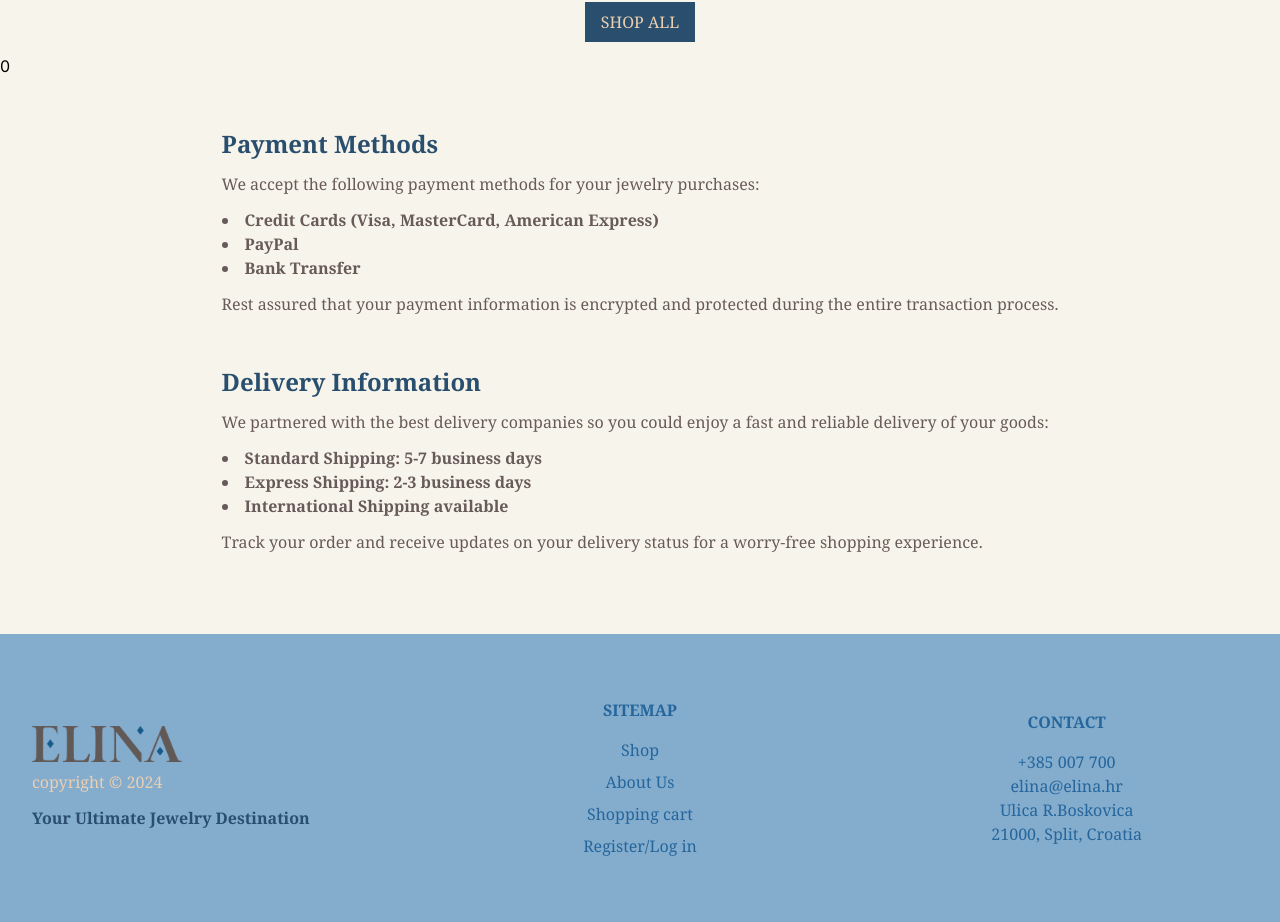
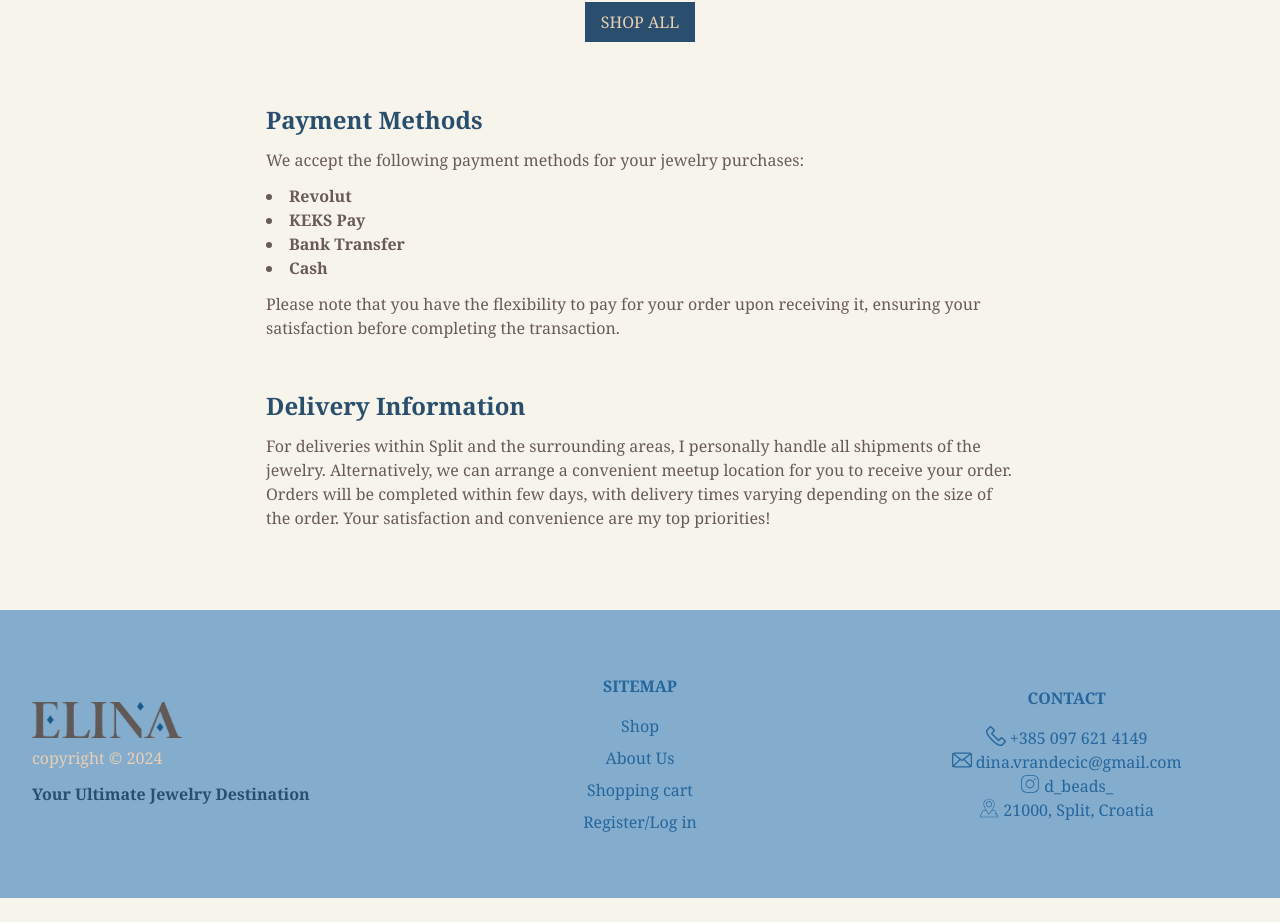
Before and after one commit to DinaVrandecic/d_beads, a Next.js app: page /cart in a window 1280 px wide. Shown: the part 632-1554 px from the top of the page. After the commit the page ends 1530 px from the top, so only its background shows below. Built offline with nearby package versions, Linux system fonts and the light colour scheme.

Commit message:
change text, add icons in footer

```diff
--- a/app/_components/HeroSection.tsx
+++ b/app/_components/HeroSection.tsx
@@ -6,11 +6,15 @@ export default function HeroSection() {
   return (
     <section className="container flex flex-col lg:flex-row justify-between items-center gap-10 w-screen relative mb-[100px] lg:mb-[200px] lg:px-10">
       <div className="flex-1 w-full  flex flex-col gap-[5px] order-2 md:m-[50px] px-[20px] mt-[20px] lg:px-[0px] lg:order-1">
-        <h1 className="font-serif text-6xl font-extrabold text-blue1 ">
+        <h1 className="font-serif text-5xl md:text-6xl font-extrabold text-blue1 ">
           Your Ultimate Jewelry Destination
         </h1>
         <p className="font-serif text-xl whitespace-break-spaces text-brown1 mt-7">
-        Discover the essence of timeless elegance shimmering through every piece at Elina. From delicate necklaces to intricate bracelets, we invite you to join us on an exciting and sparkling journey. At Elina, we offer sophistication and affordability, ensuring that every piece reflects your unique style.
+          Welcome to dBeads, your ultimate destination for exquisite handmade
+          jewelry. Our collection showcases a fusion of creativity and quality
+          craftsmanship, ensuring each piece is vibrant and eye-catching.
+          Explore our diverse range of accessories and unleash your unique style
+          with dBeads today!
         </p>
         <div className="flex items-center justify-center mt-[40px]">
           <a href="/about">
--- a/app/cart/page.tsx
+++ b/app/cart/page.tsx
@@ -24,10 +24,10 @@ function ShoppingCartPage() {
             <div className="absolute w-full h-full -top-[30px] left-[30px] -z-10 bg-peach1"></div>
           </div>
           <h3 className="text-dark_blue font-serif font-bold">
-            Your Jewelry Box is Empty :({" "}
+            Your Jewelry Box is Empty :(
           </h3>
           <h4 className="text-dark_blue font-serif font-bold mt-3">
-            Add something!{" "}
+            Add something!
           </h4>
           <Link legacyBehavior href="/shop/all">
             <a className="bg-dark_blue font-serif hover:bg-peach1 text-peach1 hover:text-dark_blue py-2 px-4 mt-3 mb-3 text-serif">
@@ -37,7 +37,7 @@ function ShoppingCartPage() {
         </div>
       )}
 
-      {cartArray.length && (
+      {cartArray.length !== 0 && (
         <div className="flex flex-col justify-center items-center w-full">
           {cartArray.map((cartItem, index) => {
             return (
@@ -69,7 +69,7 @@ function ShoppingCartPage() {
         </div>
       )}
 
-      <div className="flex flex-col align-center justify-start mt-[50px] mx-auto">
+      <div className="flex flex-col align-center mt-[50px] mx-auto max-w-3xl">
         {/* Payment Method Section */}
         <div className="px-[10px]">
           <h2 className="text-2xl font-bold font-serif text-dark_blue mb-3">
@@ -79,13 +79,15 @@ function ShoppingCartPage() {
             We accept the following payment methods for your jewelry purchases:
           </p>
           <ul className="list-disc list-inside text-brown1 font-bold font-serif">
-            <li>Credit Cards (Visa, MasterCard, American Express)</li>
-            <li>PayPal</li>
+            <li>Revolut</li>
+            <li>KEKS Pay</li>
             <li>Bank Transfer</li>
+            <li>Cash</li>
           </ul>
           <p className="text-brown1 mt-3 font-serif">
-            Rest assured that your payment information is encrypted and
-            protected during the entire transaction process.
+            Please note that you have the flexibility to pay for your order upon
+            receiving it, ensuring your satisfaction before completing the
+            transaction.
           </p>
         </div>
 
@@ -94,18 +96,13 @@ function ShoppingCartPage() {
           <h2 className="text-2xl font-bold font-serif text-dark_blue mb-3">
             Delivery Information
           </h2>
-          <p className="text-brown1 font-serif mb-3 ">
-            We partnered with the best delivery companies so you could enjoy a
-            fast and reliable delivery of your goods:
-          </p>
-          <ul className="list-disc list-inside text-brown1 font-bold font-serif">
-            <li>Standard Shipping: 5-7 business days</li>
-            <li>Express Shipping: 2-3 business days</li>
-            <li>International Shipping available</li>
-          </ul>
           <p className="text-brown1 mt-3 font-serif">
-            Track your order and receive updates on your delivery status for a
-            worry-free shopping experience.
+            For deliveries within Split and the surrounding areas, I personally
+            handle all shipments of the jewelry. Alternatively, we can arrange a
+            convenient meetup location for you to receive your order. Orders
+            will be completed within few days, with delivery times varying
+            depending on the size of the order. Your satisfaction and
+            convenience are my top priorities!
           </p>
         </div>
       </div>
--- a/app/other/faq/page.tsx
+++ /dev/null
@@ -1,5 +0,0 @@
-export default function Faq() {
-    return (
-      <h1>FAQ</h1>
-    )
-  }
--- a/app/other/page.tsx
+++ /dev/null
@@ -1,30 +0,0 @@
-import Link from "next/link";
-import type { Metadata } from 'next'
-import { Inter } from 'next/font/google'
-
-
-const pages = {
-    contact: "/contact",
-    faq: "/faq",
-    terms: "/terms",
-  };
-
-  export default function Other() {
-
-    return (
-      <div>
-          <nav>
-            <h3 className="flex items-center justify-center">OTHER</h3>
-            <ul className="flex gap-8 items-center justify-center p-4">
-              {Object.entries(pages).map(([name, path]) => (
-                <li key={name}>
-                  <Link href={`other/${path}`}>{name}</Link>
-                </li>
-              ))}
-            </ul>
-
-          </nav>
-          {/* {children} */}
-      </div>
-    );
-  }
--- a/app/other/terms/page.tsx
+++ /dev/null
@@ -1,5 +0,0 @@
-export default function Terms() {
-    return (
-      <h1>TERMS AND CONDITIONS</h1>
-    )
-  }
--- a/components/Footer.tsx
+++ b/components/Footer.tsx
@@ -43,11 +43,77 @@ export default function Footer() {
 
         <div className="p-8 font-serif text-blue1 md:w-1/3 text-center">
           <p className="font-bold mb-4"> CONTACT </p>
-          <p></p>
-          <p className=" text-center"> +385 007 700 </p>
-          <p className=" text-center"> elina@elina.hr </p>
-          <p className=" text-center"> Ulica R.Boskovica </p>
-          <p className=" text-center"> 21000, Split, Croatia </p>
+          <div className="flex justify-center">
+            <svg
+              xmlns="http://www.w3.org/2000/svg"
+              viewBox="0 0 28.314 28.323"
+              x="0px"
+              y="0px"
+              width="20"
+              height="20"
+            >
+              <g fill="#25669c">
+                <path d="m27.728 20.384-4.242-4.242a1.982 1.982 0 0 0-1.413-.586h-.002c-.534 0-1.036.209-1.413.586L17.83 18.97l-8.485-8.485 2.828-2.828c.78-.78.78-2.05-.001-2.83L7.929.585A1.986 1.986 0 0 0 6.516 0h-.001C5.98 0 5.478.209 5.101.587L.858 4.83C.729 4.958-.389 6.168.142 8.827c.626 3.129 3.246 7.019 7.787 11.56 6.499 6.499 10.598 7.937 12.953 7.937 1.63 0 2.426-.689 2.604-.867l4.242-4.242c.378-.378.587-.881.586-1.416 0-.534-.208-1.037-.586-1.415zm-5.656 5.658c-.028.028-3.409 2.249-12.729-7.07C-.178 9.452 2.276 6.243 2.272 6.244L6.515 2l4.243 4.244-3.535 3.535a.999.999 0 0 0 0 1.414l9.899 9.899a.999.999 0 0 0 1.414 0l3.535-3.536 4.243 4.244-4.242 4.242z" />
+              </g>
+            </svg>
+            <p className=" text-center pl-1"> +385 097 621 4149 </p>
+          </div>
+
+          <div className="flex justify-center">
+            <svg
+              data-name="1-Mail"
+              xmlns="http://www.w3.org/2000/svg"
+              viewBox="0 0 32 32"
+              x="0px"
+              y="0px"
+              width="20"
+              height="20"
+            >
+              <g fill="#25669c">
+                <path d="M28 28H4a4 4 0 0 1-4-4V8a4 4 0 0 1 4-4h24a4 4 0 0 1 4 4v16a4 4 0 0 1-4 4zM4 6a2 2 0 0 0-2 2v16a2 2 0 0 0 2 2h24a2 2 0 0 0 2-2V8a2 2 0 0 0-2-2z" />
+                <path d="M16 18a1 1 0 0 1-.618-.214l-14-11a1 1 0 1 1 1.236-1.572L16 15.728 29.382 5.214a1 1 0 1 1 1.236 1.572l-14 11A1 1 0 0 1 16 18z" />
+                <path d="M2 27a1 1 0 0 1-.707-1.707l11-11a1 1 0 0 1 1.414 1.414l-11 11A1 1 0 0 1 2 27zM30 27a1 1 0 0 1-.707-.293l-11-11a1 1 0 0 1 1.414-1.414l11 11A1 1 0 0 1 30 27z" />
+              </g>
+            </svg>
+            <p className=" text-center pl-1"> dina.vrandecic@gmail.com </p>
+          </div>
+
+          <div className="flex justify-center">
+            <svg
+              xmlns="http://www.w3.org/2000/svg"
+              x="0px"
+              y="0px"
+              width="20"
+              height="20"
+              viewBox="0,0,256,256"
+            >
+              <g fill="#25669c">
+                <g transform="scale(5.12,5.12)">
+                  <path d="M16,3c-7.16752,0 -13,5.83248 -13,13v18c0,7.16752 5.83248,13 13,13h18c7.16752,0 13,-5.83248 13,-13v-18c0,-7.16752 -5.83248,-13 -13,-13zM16,5h18c6.08648,0 11,4.91352 11,11v18c0,6.08648 -4.91352,11 -11,11h-18c-6.08648,0 -11,-4.91352 -11,-11v-18c0,-6.08648 4.91352,-11 11,-11zM37,11c-1.10457,0 -2,0.89543 -2,2c0,1.10457 0.89543,2 2,2c1.10457,0 2,-0.89543 2,-2c0,-1.10457 -0.89543,-2 -2,-2zM25,14c-6.06329,0 -11,4.93671 -11,11c0,6.06329 4.93671,11 11,11c6.06329,0 11,-4.93671 11,-11c0,-6.06329 -4.93671,-11 -11,-11zM25,16c4.98241,0 9,4.01759 9,9c0,4.98241 -4.01759,9 -9,9c-4.98241,0 -9,-4.01759 -9,-9c0,-4.98241 4.01759,-9 9,-9z"></path>
+                </g>
+              </g>
+            </svg>
+            <p className=" text-center pl-1"> d_beads_ </p>
+          </div>
+
+          <div className="flex justify-center">
+            <svg
+              data-name="Layer 1"
+              xmlns="http://www.w3.org/2000/svg"
+              viewBox="0 0 128 128"
+              x="0px"
+              y="0px"
+              width="20"
+              height="20"
+            >
+              <g fill="#25669c">
+                <path d="m102.128 96.851 6.3 14.173a1.75 1.75 0 1 0 3.2-1.422l-6.3-14.173a1.75 1.75 0 1 0-3.2 1.422z" />
+                <path d="m123.1 120.649-17.69-39.811a1.75 1.75 0 0 0-1.6-1.039H83.831C89.219 71.13 93.938 62 96.778 53.651a43.164 43.164 0 0 0 2.657-13.466 35.436 35.436 0 1 0-70.871 0 43.174 43.174 0 0 0 2.657 13.467c2.84 8.353 7.56 17.478 12.948 26.147H24.19a1.75 1.75 0 0 0-1.6 1.039L4.9 120.649a1.75 1.75 0 0 0 1.6 2.461h115a1.75 1.75 0 0 0 1.6-2.461zM32.064 40.186a31.936 31.936 0 1 1 63.871 0 39.8 39.8 0 0 1-2.471 12.34c-3.041 8.945-8.311 18.822-14.24 28.026l-.037.058A194.664 194.664 0 0 1 64 101.136a194.667 194.667 0 0 1-15.188-20.525c-.013-.02-.024-.04-.038-.059-5.929-9.2-11.2-19.081-14.239-28.025a39.812 39.812 0 0 1-2.471-12.341zM9.192 119.61 25.327 83.3H46.4a194.324 194.324 0 0 0 16.29 21.663 1.75 1.75 0 0 0 2.629 0A194.313 194.313 0 0 0 81.6 83.3h21.068l16.135 36.311z" />
+                <path d="M64 58.775a18.592 18.592 0 1 0-18.592-18.591A18.613 18.613 0 0 0 64 58.775zm0-33.684a15.092 15.092 0 1 1-15.092 15.093A15.109 15.109 0 0 1 64 25.092z" />
+              </g>
+            </svg>
+            <p className=" text-center pl-1"> 21000, Split, Croatia </p>
+          </div>
         </div>
       </div>
     </div>
```
Also changed, not shown: app/about/page.tsx (+41 -14 lines).
